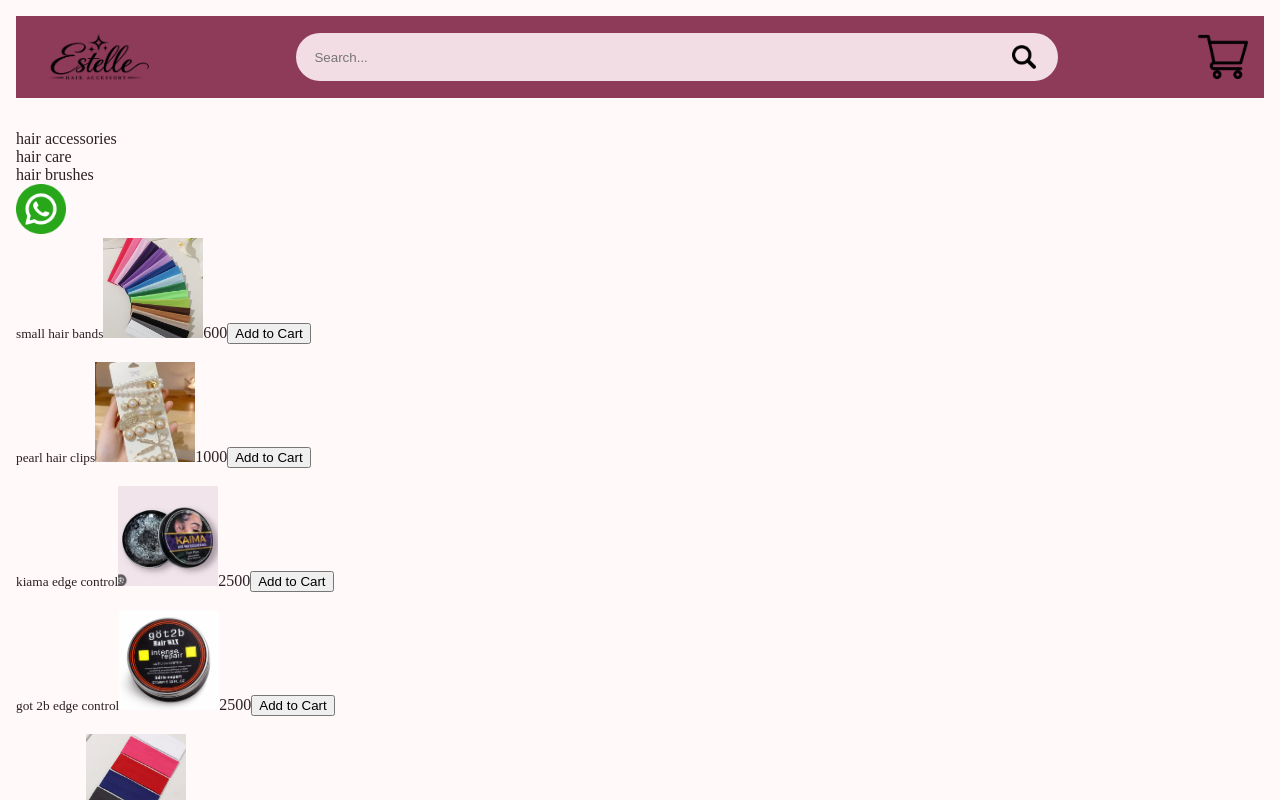
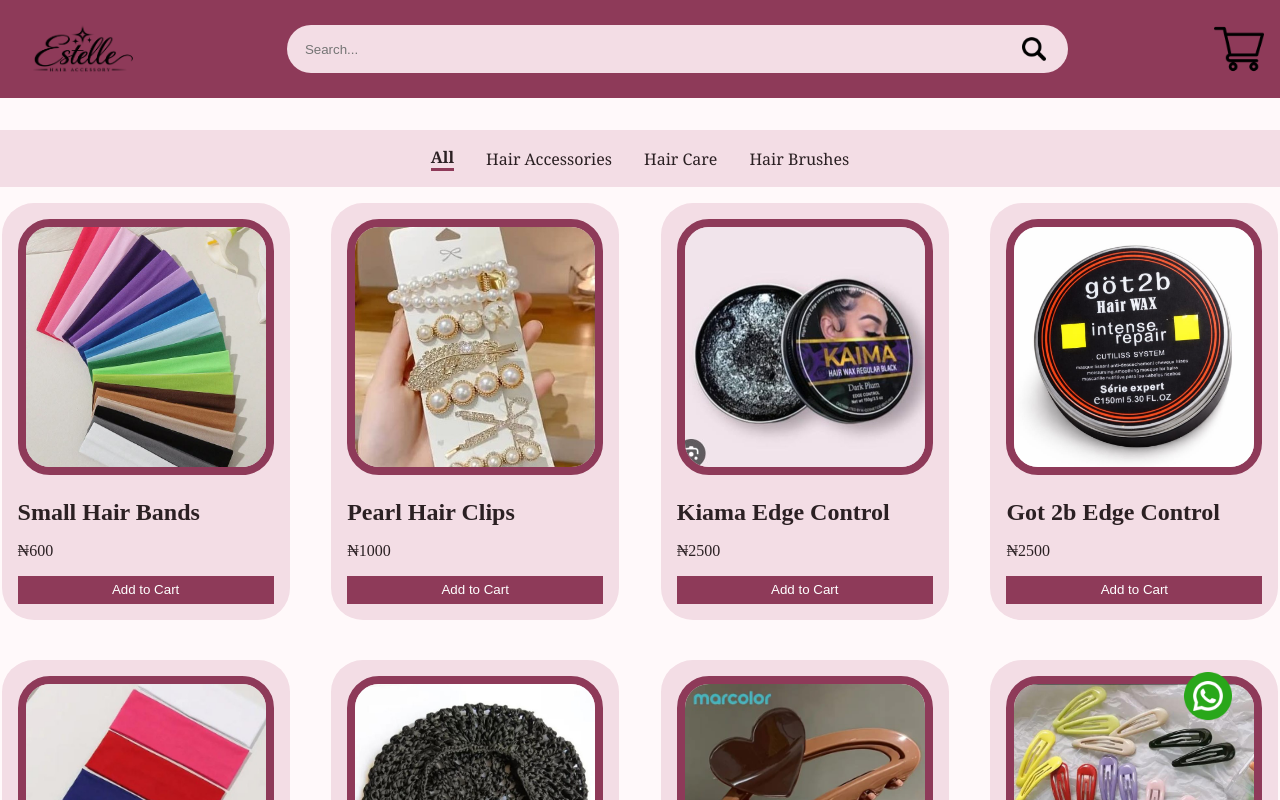
Before and after one commit to Okara008/Esther_Site, a React app in the folder frontend/: page / in a window 1280 px wide. Shown: the top 800 px of the page. Built offline with nearby package versions, Linux system fonts and the light colour scheme; the HTML template or start-up script is replaced by a standard one.

Commit message:
Added styling for the rest

```diff
--- a/frontend/src/components/Cards.jsx
+++ b/frontend/src/components/Cards.jsx
@@ -6,14 +6,17 @@ const productImages = import.meta.glob(
 const Cards = ({product}) => {
     const image = productImages[`../assets/product_pics/${product.images[0]}`]
 
-    return (<>
-        <small>{product.name}</small>
-        <img src={image} alt="profile images" height={100}/>
-        <span>{product.price}</span>
+    return (
+        <article
+            // style={{backgroundImage: `url(${image})`}}
+        >
+            <img src={image} alt="product images" height={100} className="product_img"/>
+            <h2>{product.name}</h2>
+            <span>₦{product.price}</span><br />
 
-        <button>Add to Cart </button>
-        <br /><br />
-        </>)
+            <button>Add to Cart </button>
+        </article>
+    )
 }
 
 export default Cards
--- a/frontend/src/components/Header.jsx
+++ b/frontend/src/components/Header.jsx
@@ -9,7 +9,7 @@ const Header = () => {
 
             <div className="search_container">
                 <input type="text" placeholder='Search...' className='search_input'/>
-                <button className='search_icon'><img src={SEARCH_ICON} alt="icon" height={50} /></button>
+                <button className='search_icon'><img src={SEARCH_ICON} alt="icon"/></button>
             </div>
 
             <img src={CART_ICON} alt="cart" height={50} className='cart_icon'/>
--- a/frontend/src/components/Home.jsx
+++ b/frontend/src/components/Home.jsx
@@ -8,11 +8,12 @@ const Home = () => {
     console.log(products[0]);
     return(
         <main>
-            <nav>
+            <nav className="product_category">
+                <div className="selected">All</div>
                 {productCategories.map(productCategory => <div>{productCategory}</div>)}
             </nav>
 
-            <img src={WHATSAPP_ICON} alt="Whatsapp Chat" title="Chat on Whatsapp" height={50}/>
+            <img src={WHATSAPP_ICON} alt="Whatsapp Chat" title="Chat on Whatsapp" className="whatsapp_icon"/>
 
             <section>
                 {products.map(product => <Cards product={product} key={products.indexOf(product)}/> )}
--- a/frontend/src/index.css
+++ b/frontend/src/index.css
@@ -1,12 +1,12 @@
 :root {
     --text: #2B2023;
-    --cards: #FFFFFF;
+    --cards: #F3DDE5;
     --bg: #FFF9FA;
     --primary: #8E3A59;
     --primary-hover: #762F49;
     --secondary: #F3DDE5;
     --muted-text: #796D71;
-    --border: #EADDE1;
+    --border: #e6c3cd;
 }
 
 @media (prefers-color-scheme: dark) {
@@ -22,6 +22,8 @@
     }
 }
 
+/* Header Styling */
+
 html{
     font-size: 16px;
     box-sizing: border-box;
@@ -32,7 +34,7 @@ html{
 
 body{
     margin: 0;
-    padding: 1rem;
+    padding: 0;
     background-color: var(--bg);
 }
 
@@ -40,9 +42,11 @@ header{
     display: flex;
     align-items: center;
     justify-content: space-between;
+    position: sticky;
+    top: 0;
 
     background-color: var(--primary);
-    padding: 1rem;
+    padding: 1.5rem 1rem;
     margin-bottom: 2rem;
 }
 
@@ -81,6 +85,81 @@ header{
     cursor: pointer;
 
 }
+
 .search_icon img{
     height: 100%;
 }
+
+
+/* Product Category Styling */
+
+.product_category{
+    background-color: var(--secondary);
+    display: flex;
+    align-items: center;
+    justify-content: center;
+    gap: 2rem;
+    padding: 1rem;
+}
+
+.product_category div{
+    text-transform: capitalize;
+    font-family: Cambria, Cochin, Georgia, Times, 'Times New Roman', serif;
+}
+
+.product_category .selected{
+    font-weight: bold;
+    border-bottom: .2rem solid var(--primary);
+}
+
+.whatsapp_icon{
+    width: 3rem;
+    position: fixed;
+    right: 3rem;
+    bottom: 5rem;
+}
+
+/* Product Display Section */
+
+section{
+    margin-block: 1rem;
+    display: flex;
+    flex-wrap: wrap;
+    gap: 2.5rem;
+    align-items: center;
+    justify-content: space-evenly;
+}
+
+section article{
+    /* width: 15rem;
+    height: 15rem; */
+    /* background-attachment: 'fixed';
+    background-position: 50%;
+    background-size: contain; */
+    background-color: var(--cards);
+    padding: 1rem;
+    border-radius: 2rem;
+}
+
+section h2{
+    text-transform: capitalize;
+    margin-bottom: 1rem;
+}
+
+section .product_img{
+    width: 15rem;
+    height: 15rem;
+    border: .5rem solid var(--primary);
+    border-radius: 2rem;
+    /* height: 10rem; */
+}
+
+
+section button{
+    width: 100%;
+    padding: .4rem;
+    background-color: var(--primary);
+    color: #ffffff;
+    border: none;
+    margin-top: 1rem;
+}
```
